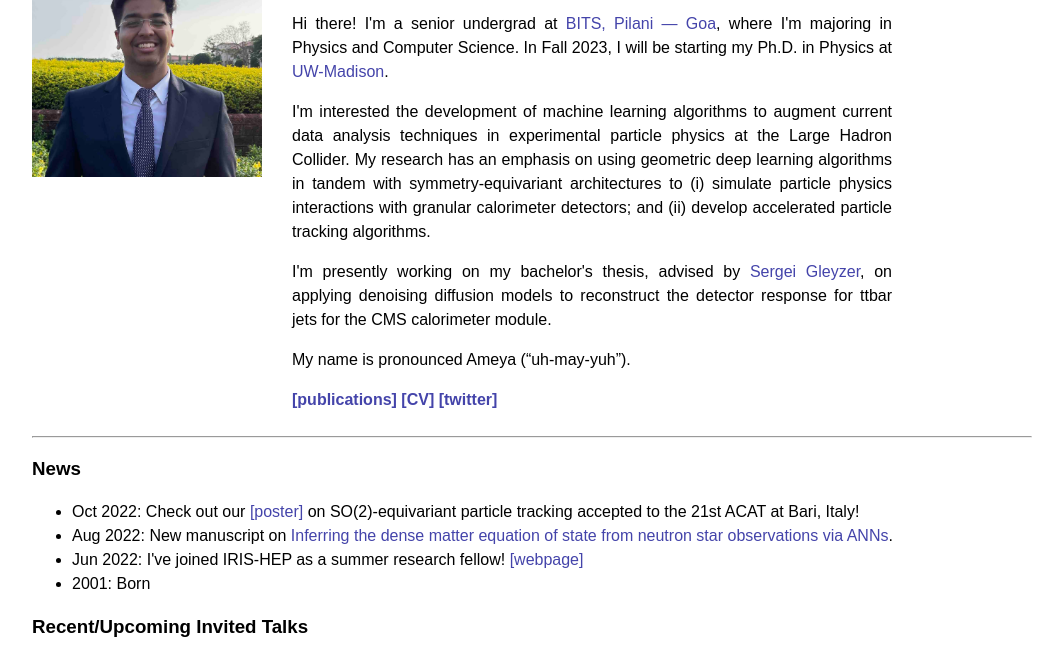
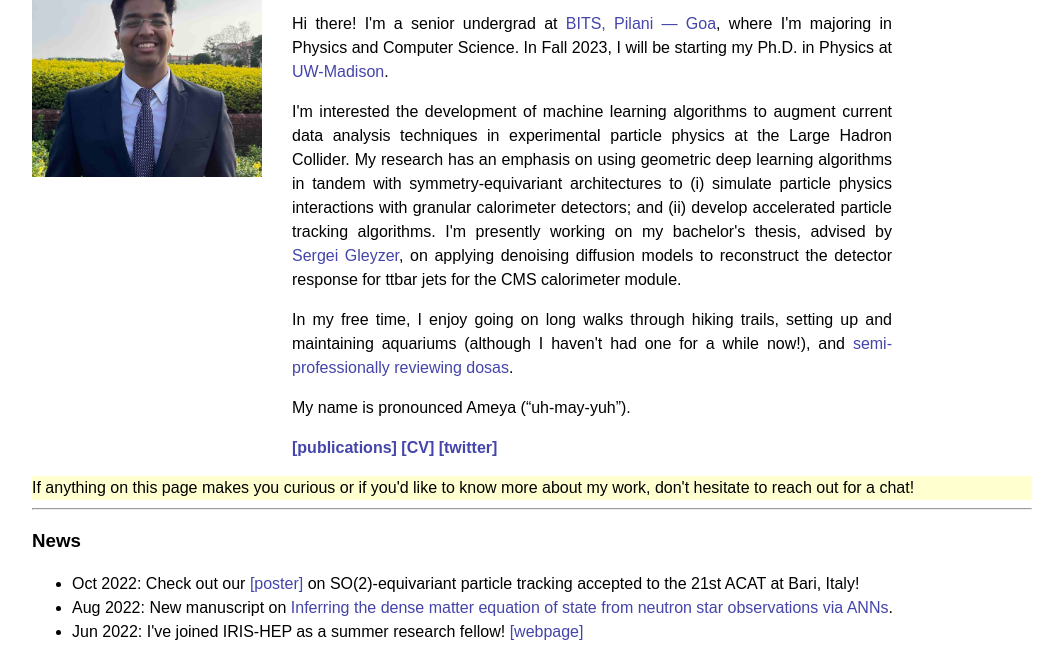
Before and after one commit to ameya1101/ameya1101.github.io, a plain HTML site: page index.html in a window 1280 px wide. Shown: the part 103-751 px from the top of the page, without its empty margins (108-1171 px from the left). Drawn offline with Linux system fonts and the light colour scheme; a script that the page names is missing.

Commit message:
update description

```diff
--- a/index.html
+++ b/index.html
@@ -99,9 +99,11 @@
                         <p>
                             I'm interested the development of machine learning algorithms to augment current data analysis techniques in experimental particle physics at the Large Hadron Collider. My research has an emphasis on using geometric deep learning algorithms
                             in tandem with symmetry-equivariant architectures to (i) simulate particle physics interactions with granular calorimeter detectors; and (ii) develop accelerated particle tracking algorithms.
+                            I'm presently working on my bachelor's thesis, advised by <a href="http://www.sergeigleyzer.com/" target="_blank">Sergei Gleyzer</a>, on applying denoising diffusion models to reconstruct the detector response for ttbar jets for the CMS calorimeter module.
                         </p>
                         <p>
-                            I'm presently working on my bachelor's thesis, advised by <a href="http://www.sergeigleyzer.com/" target="_blank">Sergei Gleyzer</a>, on applying denoising diffusion models to reconstruct the detector response for ttbar jets for the CMS calorimeter module.
+                            In my free time, I enjoy going on long walks through hiking trails, setting up and maintaining aquariums (although I haven't had one for a while now!),
+                            and <a href="https://ameya1101.github.io/blog/" target="_blank">semi-professionally reviewing dosas</a>.
                         </p>
                         <p>
                             My name is pronounced Ameya (“uh-may-yuh”).
@@ -112,14 +114,12 @@
                     </div>
                 </header>
                 <div class="row">
-                    <!-- <div class="hl">
-                        If you are at UW-Madison and want to chat (about absolutely anything!) shoot me an email or drop by my office: :)
-                    </div> -->
+                    <div class="hl">
+                        If anything on this page makes you curious or if you'd like to know more about my work, don't hesitate to reach out for a chat!
+                    </div>
                     <hr>
                     <h3> News </h3>
                     <ul>
-                        <!-- <li> Sep 2023: I have moved to the University of Wisconsin-Madison. </li>
-                        <li> May 2023: I submitted my bachelor's <a href="">[thesis]</a>! </li> -->
                         <li> Oct 2022: Check out our <a href="https://indi.to/Gh2Fs", target="_blank">[poster]</a> on SO(2)-equivariant particle tracking accepted to the 21st ACAT at Bari, Italy!</li>
                         <li> Aug 2022: New manuscript on <a href="" target="_blank">Inferring the dense matter equation of state from neutron star observations via ANNs</a>.</li>
                         <li> Jun 2022: I've joined IRIS-HEP as a summer research fellow! <a href="https://iris-hep.org/fellows/ameya1101.html" target="_blank">[webpage]</a></li>
@@ -155,13 +155,6 @@
                         </ul>
                     </div>
                     <div class="columnc">
-                        <!-- <figure>
-                            <a href="https://mltheory.org/deep.pdf">
-                                <img src="./Preetum Nakkiran_files/deep_img.png" ,="" width="100%">
-                                <figcaption>Deep Double Descent</figcaption>
-                            </a>
-                        </figure> -->
-                        <!-- <figure> <a href="misc/gauss"> <img src="imgs/manifold_img.svg", width=100%> <figcaption>Gauss's Principle of Least Action</figcaption> </a> </figure> -->
                         <h2>About Me</h2>
                         <p style="text-align:justify">
                             I did my undergrad in Physics and Computer Science at BITS, Pilani - Goa. I'm broadly interested in experimental particle physics. In the past, I have worked as a summer fellow at IRIS-HEP (with <a href="https://crd.lbl.gov/divisions/scidata/phax/people/staff/daniel-murnane", target="_blank">Daniel Murnane</a> and <a href="https://datascience.columbia.edu/people/savannah-thais/", target="_blank">Savannah Thais</a>),
```
